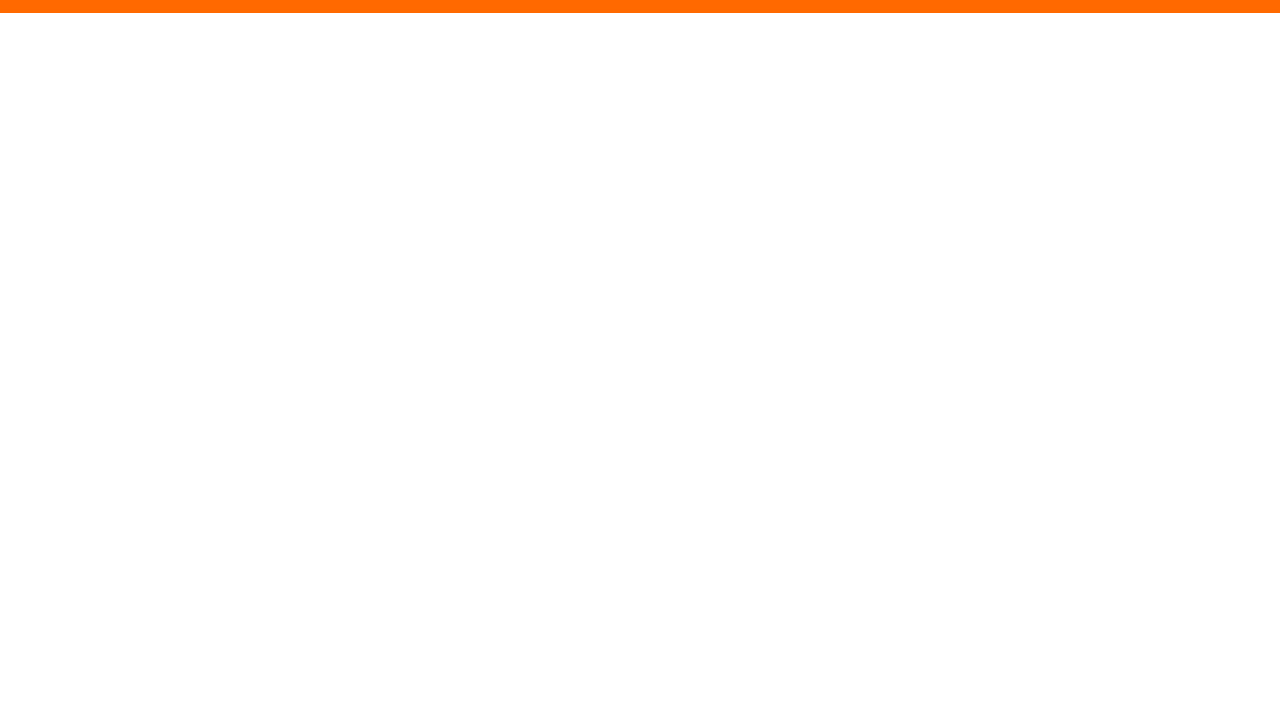
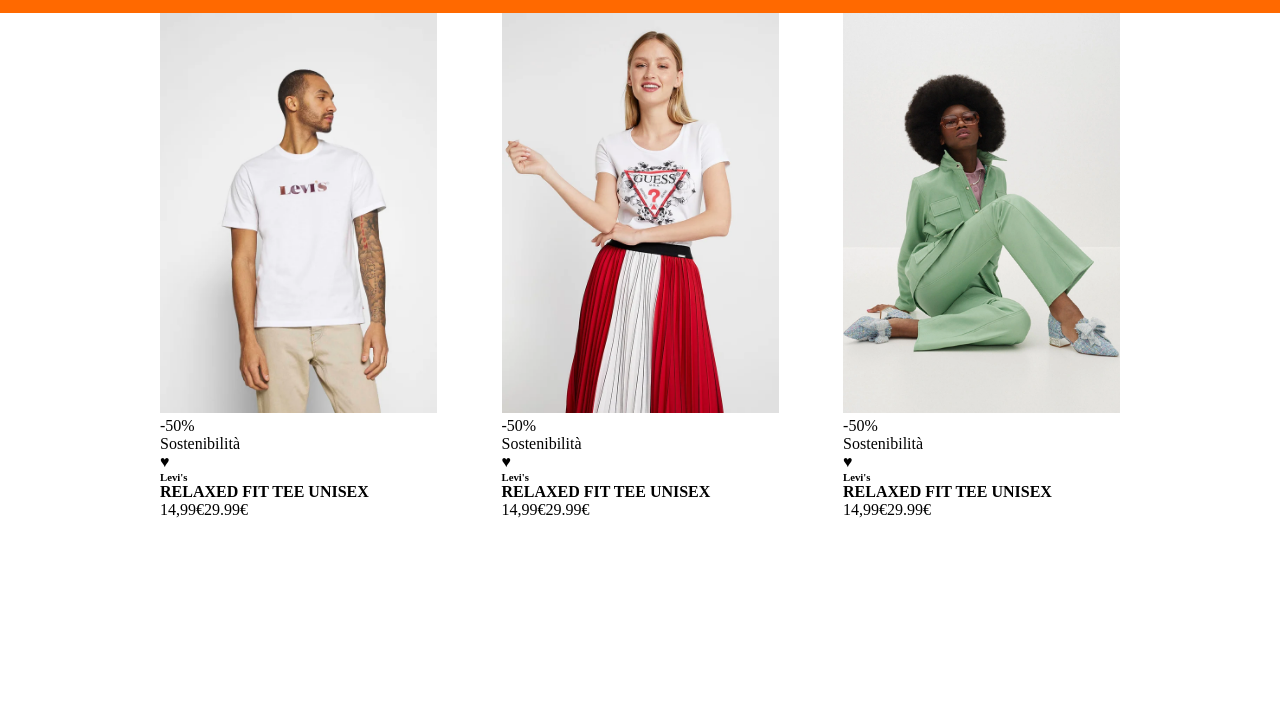
Before and after one commit to RiccardoMacchi/html-css-boolando, a plain HTML site: page index.html in a window 1280 px wide. Shown: the part 91-800 px from the top of the page. Drawn offline with Linux system fonts and the light colour scheme.

Commit message:
macro struttura prodotti

```diff
--- a/css/style.css
+++ b/css/style.css
@@ -18,7 +18,7 @@ header{
     display: flex;
     justify-content: space-between;
     align-items: center;
-    width: 70%;
+    width: 75%;
     margin: auto;
     padding: 25px 0;
 
@@ -31,3 +31,22 @@ header{
 nav#menuheader li{
     display: inline;
 }
+
+
+/* Regole prod */
+#contprod {
+    display: flex;
+    justify-content: space-between;
+    width: 75%;
+    margin: auto;
+}
+.prodact {
+    max-height: 400px;
+    /* width: calc(100% / 3); */
+    /* Debug */
+    background-color: #ff6900;
+}
+
+.imgprodact {
+    max-height: 400px;
+}
--- a/index.html
+++ b/index.html
@@ -8,6 +8,7 @@
     <title>Document</title>
 </head>
 <body>
+<!-- header menu di nav -->
     <header>
         <section  id="flex-bar">
             <nav id="menuheader">
@@ -27,6 +28,46 @@
             </div>
         </section>
     </header>
+<!-- sezione prodotti -->
+    <main>
+        <section id="contprod">
+            <div class="prodact">
+                <img class="imgprodact" src="img/1.webp" alt="">
+                <div>-50%</div>
+                <span>Sostenibilità</span>
+                <div>&hearts;</div>
+                <div class="txtprod">
+                    <h6>Levi's</h6>
+                    <h4>RELAXED FIT TEE UNISEX</h4>
+                    <span>14,99&euro;</span><span>29.99&euro;</span>
+                </div>
+            </div>
+            <div class="prodact">
+                <img class="imgprodact" src="img/2.webp" alt="">
+                <div>-50%</div>
+                <span>Sostenibilità</span>
+                <div>&hearts;</div>
+                <div class="txtprod">
+                    <h6>Levi's</h6>
+                    <h4>RELAXED FIT TEE UNISEX</h4>
+                    <span>14,99&euro;</span><span>29.99&euro;</span>
+                </div>
+            </div>
+            <div class="prodact">
+                <img class="imgprodact" src="img/3.webp" alt="">
+                <div>-50%</div>
+                <span>Sostenibilità</span>
+                <div>&hearts;</div>
+                <div class="txtprod">
+                    <h6>Levi's</h6>
+                    <h4>RELAXED FIT TEE UNISEX</h4>
+                    <span>14,99&euro;</span><span>29.99&euro;</span>
+                </div>
+            </div>
+
+
+        </section>
+    </main>
 
 </body>
 </html>
```
